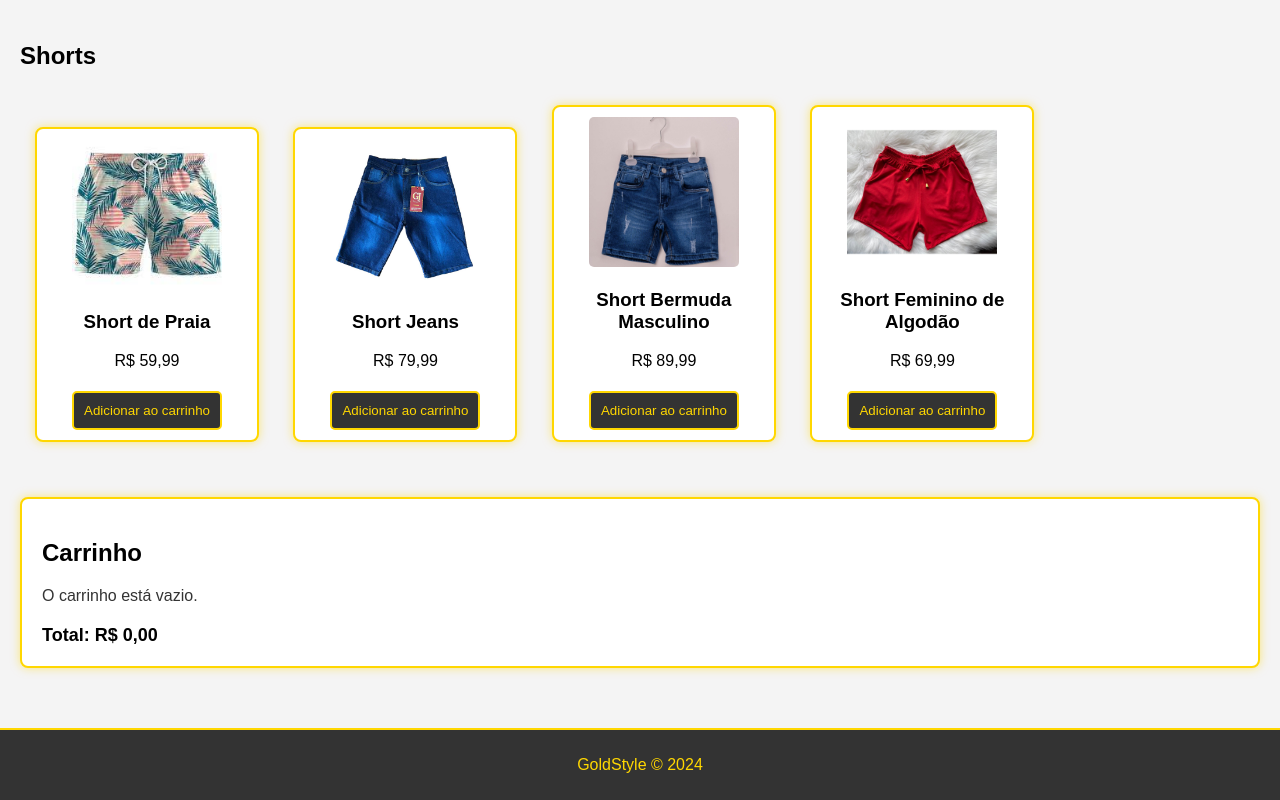
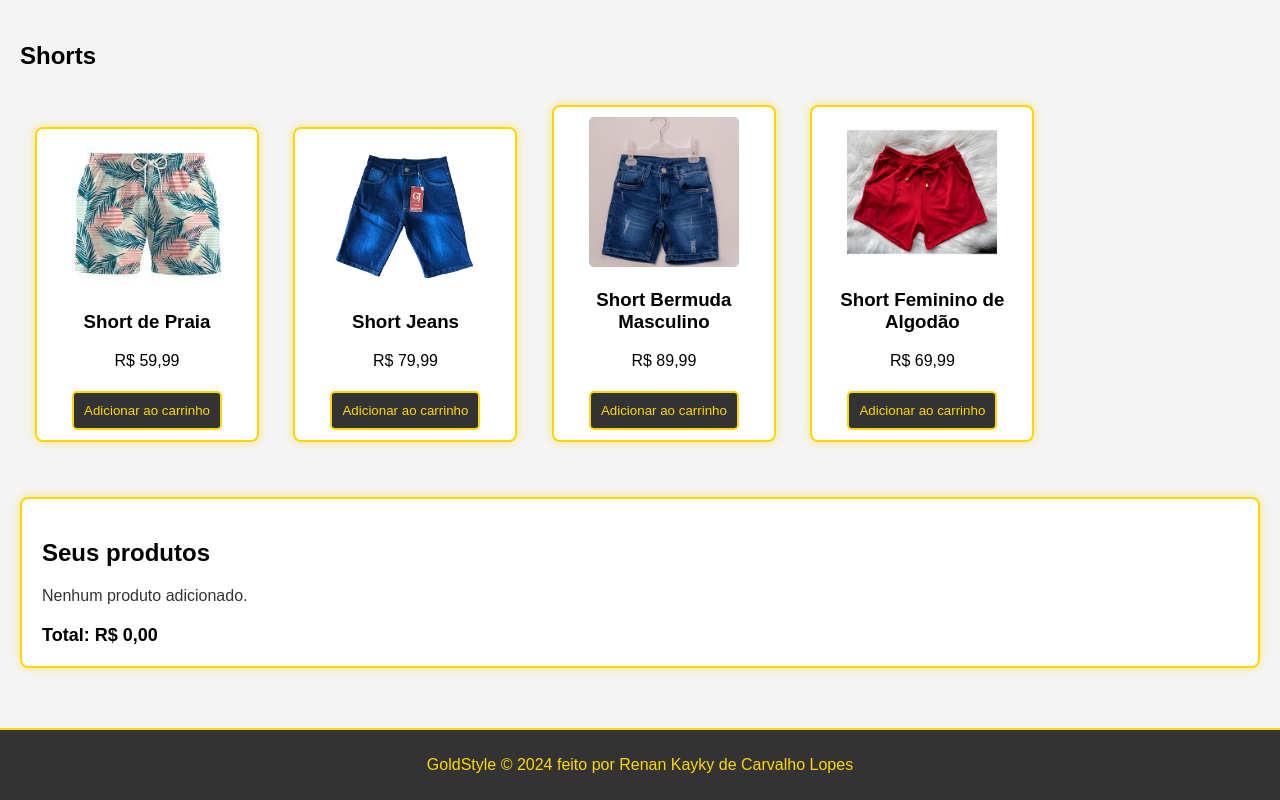
Before and after one commit to RenanKayky/Site-GoldStyle, a plain HTML site: page Projeto site GoldStyle/index.html in a window 1280 px wide. Shown: the part 1447-2247 px from the top of the page. Drawn offline with Linux system fonts and the light colour scheme.

Commit message:
Update index.html

```diff
--- a/Projeto site GoldStyle/index.html
+++ b/Projeto site GoldStyle/index.html
@@ -295,9 +295,9 @@
         </section>
 
         <section id="carrinho">
-            <h2>Carrinho</h2>
+            <h2>Seus produtos</h2>
             <div id="lista-carrinho">
-                <p>O carrinho está vazio.</p>
+                <p>Nenhum produto adicionado.</p>
             </div>
             <div class="total-carrinho" id="total-carrinho">Total: R$ 0,00</div>
             <button id="finalizar-compra" style="display:none;" onclick="finalizarCompra()">Finalizar Compra</button>
@@ -305,7 +305,7 @@
     </main>
 
     <footer>
-        <p>GoldStyle &copy; 2024</p>
+        <p>GoldStyle &copy; 2024 feito por Renan Kayky de Carvalho Lopes</p>
     </footer>
 </body>
 </html>
```
